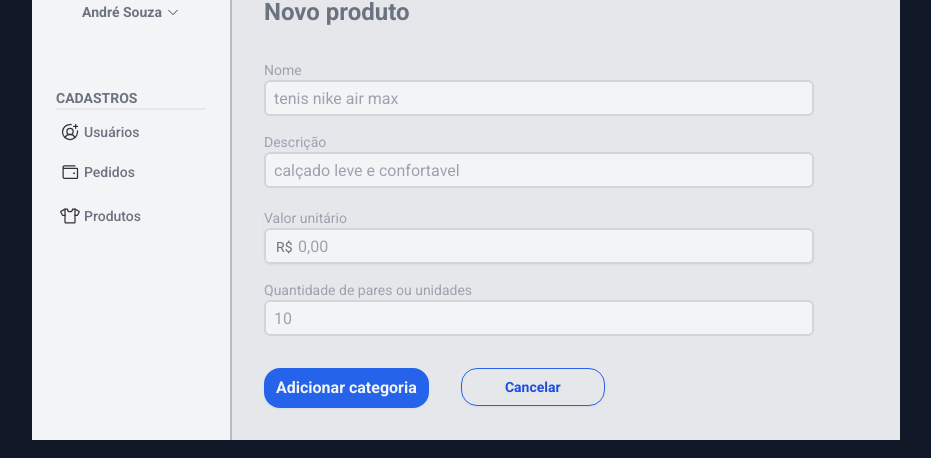
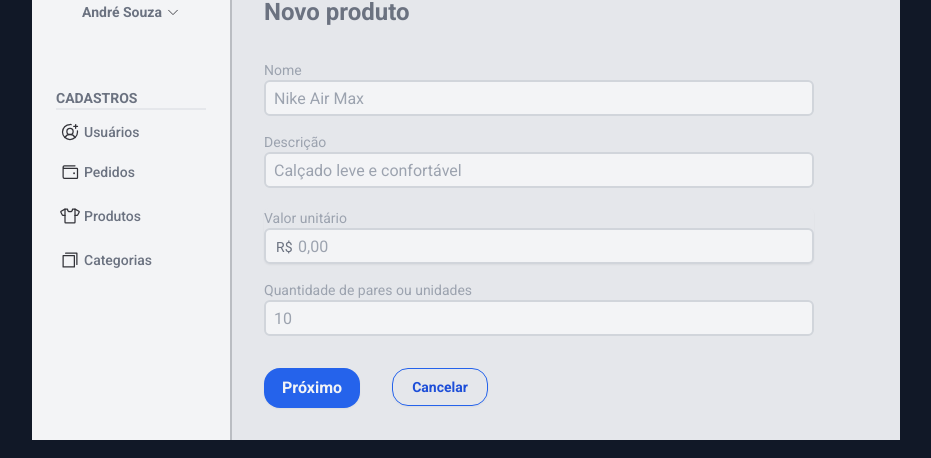
Before and after one commit to als260502/store-app-web, a Next.js app: page /products/create in a window 1280 px wide. Shown: the part 196-654 px from the top of the page, without its empty margins (174-1105 px from the left). Built offline with nearby package versions, Linux system fonts and the light colour scheme; no server answers.

Commit message:
ADD: criando pagina de categorias

```diff
--- a/src/components/Sidebar/index.tsx
+++ b/src/components/Sidebar/index.tsx
@@ -1,6 +1,7 @@
 import Link from "next/link";
 import {
   CaretDown,
+  CopySimple,
   TShirt,
   UserCirclePlus,
   Wall,
@@ -9,7 +10,7 @@ import {
 /* eslint-disable @next/next/no-img-element */
 export const Sidebar = () => {
   return (
-    <aside>
+    <aside className="">
       <div className="h-full w-[150px] md:w-[200px] bg-gray-100 py-8 px-2 flex flex-col border-r-2 border-gray-900 border-opacity-25 ">
         <div className="flex flex-col items-center pb-8">
           <img
@@ -54,6 +55,15 @@ export const Sidebar = () => {
               </span>
             </a>
           </Link>
+
+          <Link href="/categories/create">
+            <a className="flex flex-row p-1 gap-1 items-center hover:scale-110 transition-transform duration-300">
+              <CopySimple size={20} color="#323238" />
+              <span className="py-1 font-medium text-sm text-gray-500">
+                Categorias
+              </span>
+            </a>
+          </Link>
         </div>
       </div>
     </aside>
--- a/src/components/User/create.tsx
+++ b/src/components/User/create.tsx
@@ -135,7 +135,7 @@ export const CreateComponent = () => {
             <div className="flex flex-row gap-6 items-center w-full mt-4 ">
               <Button
                 disabled={loading}
-                className="btn btn-primary btn-sm md:btn-md"
+                className="btn btn-primary btn-sm md:btn-md w-24"
                 type="submit"
               >
                 Salvar
@@ -143,7 +143,7 @@ export const CreateComponent = () => {
               <Button
                 onClick={handleCancel}
                 loading={loading}
-                className="btn btn-outline btn-sm md:btn-md"
+                className="btn btn-outline btn-sm md:btn-md w-24"
               >
                 Cancelar
               </Button>
--- /dev/null
+++ b/src/context/ProductContext.tsx
@@ -0,0 +1,101 @@
+import {
+  createContext,
+  ReactNode,
+  useCallback,
+  useContext,
+  useState,
+} from "react";
+import toast from "react-hot-toast";
+import { Product, useCreateProductMutation } from "../graphql/generated";
+
+interface ProductProviderProps {
+  children: ReactNode;
+}
+
+type Category = {
+  name: string;
+  slug: string;
+  description: string;
+};
+
+interface ProductContextData {
+  product: Product;
+  addProduct: (product: Product) => Product;
+  addProductCategory: (category: string) => void;
+}
+
+const ProductContext = createContext({} as ProductContextData);
+
+export const ProductProvider = ({ children }: ProductProviderProps) => {
+  const [product, setProduct] = useState({} as Product);
+
+  const addProduct = useCallback(
+    (productData: Product): Product => {
+      try {
+        const formattedSlug = productData.name
+          .normalize("NFD")
+          .replace(/[\u0300-\u036f]/g, "")
+          .replace(/ /g, "-")
+          .toLocaleLowerCase();
+
+        const formattedPrice = parseFloat(String(productData.price));
+        const formattedQtd = parseInt(String(productData.quantity));
+
+        const newProduct = {
+          ...productData,
+          slug: formattedSlug,
+          price: formattedPrice,
+          quantity: formattedQtd,
+        };
+
+        setProduct(newProduct);
+      } catch (error) {
+        console.log(error);
+        toast.success("Erro:\nErro ao salvar produto!", {
+          duration: 6000,
+          icon: "😒",
+        });
+      }
+      return product;
+    },
+    [product]
+  );
+
+  const addProductCategory = useCallback((category: string): void => {
+    console.log(category);
+  }, []);
+
+  const [createProduct, { loading }] = useCreateProductMutation();
+
+  const createNewProduct = useCallback(async (data: Product) => {
+    try {
+      const result = await createProduct({
+        variables: data,
+      });
+
+      toast.success("Sucesso:\nProduto cadastrado com sucesso!", {
+        duration: 6000,
+        icon: "👍",
+      });
+      console.log(result);
+    } catch (error) {
+      console.log(error);
+      toast.success("Erro:\nErro ao cadastrar produto!", {
+        duration: 6000,
+        icon: "😒",
+      });
+    }
+  }, []);
+
+  return (
+    <ProductContext.Provider
+      value={{ product, addProduct, addProductCategory }}
+    >
+      {children}
+    </ProductContext.Provider>
+  );
+};
+
+export const useProduct = () => {
+  return useContext(ProductContext);
+};
--- a/src/pages/_app.tsx
+++ b/src/pages/_app.tsx
@@ -2,11 +2,14 @@ import "../styles/global.css";
 import type { AppProps } from "next/app";
 import { ApolloProvider } from "@apollo/client";
 import { client } from "../lib/apollo";
+import { ProductProvider } from "../context/ProductContext";
 
 function MyApp({ Component, pageProps }: AppProps) {
   return (
     <ApolloProvider client={client}>
-      <Component {...pageProps} />
+      <ProductProvider>
+        <Component {...pageProps} />
+      </ProductProvider>
     </ApolloProvider>
   );
 }
--- /dev/null
+++ b/src/pages/categories/create.tsx
@@ -0,0 +1,67 @@
+import { NextPage } from "next";
+import { useProduct } from "../../context/ProductContext";
+import { Toaster } from "react-hot-toast";
+
+import { yupResolver } from "@hookform/resolvers/yup";
+import * as yup from "yup";
+
+import { useForm } from "react-hook-form";
+import { Product } from "../../graphql/generated";
+
+import { Button } from "../../components/Button";
+import { Header } from "../../components/Header";
+import { Search } from "../../components/Search";
+import { Sidebar } from "../../components/Sidebar";
+import { Select } from "../../components/FormComponents/Select";
+
+const createCategoryFormSchema = yup.object().shape({
+  name: yup.string().required("Nome obrigatório"),
+  description: yup.string().required("Descrição obrigatória"),
+});
+
+const Create: NextPage = () => {
+  const { addProduct, product } = useProduct();
+  const {
+    register,
+    handleSubmit,
+    reset,
+    formState: { errors },
+  } = useForm<Product>({
+    resolver: yupResolver(createCategoryFormSchema),
+  });
+
+  const handleCreateCategory = () => {};
+  return (
+    <>
+      <div className="w-full h-full items-center mt-20 justify-center ">
+        <div className="flex w-[900px] mx-auto flex-row p-4">
+          <Sidebar />
+
+          <main className="w-full h-full min-w-[600px]">
+            <Search />
+            <div className="bg-gray-200 min-h-[60vh] ">
+              <div className="p-8">
+                <div>
+                  <Header title="Categoria" />
+                </div>
+              </div>
+
+              <div className="px-8">
+                <select
+                  className="input focus:outline-0 selection:rig-none"
+                  name="category"
+                >
+                  <option>Camisetas</option>
+                  <option>Calçados</option>
+                </select>
+              </div>
+            </div>
+          </main>
+        </div>
+      </div>
+      <Toaster position="top-right" reverseOrder={false} />
+    </>
+  );
+};
+
+export default Create;
--- a/src/pages/products/create.tsx
+++ b/src/pages/products/create.tsx
@@ -10,78 +10,43 @@ import { Search } from "../../components/Search";
 import { Sidebar } from "../../components/Sidebar";
 import { Header } from "../../components/Header";
 
-import { useCallback } from "react";
-import { useCreateProductMutation } from "../../graphql/generated";
+import { useCallback, useState } from "react";
+import { Product } from "../../graphql/generated";
 import { Button } from "../../components/Button";
 
 import toast, { Toaster } from "react-hot-toast";
-
-interface CreateProductFormData {
-  name: string;
-  description: string;
-  price: string;
-  quantity: string;
-}
+import { useProduct } from "../../context/ProductContext";
+import { useRouter } from "next/router";
 
 const createProductFormSchema = yup.object().shape({
   name: yup.string().required("Nome obrigatório"),
-  description: yup.string().required("Decrição obrigatória"),
-  price: yup.string().required("Preço do produto e obrigatorio"),
+  description: yup.string().required("Descrição obrigatória"),
+  price: yup.string().required("Preço do produto e obrigatório"),
   quantity: yup.string().required("Informe a quantidade em estoque"),
 });
 
 const Create: NextPage = () => {
+  const { addProduct, product } = useProduct();
   const {
     register,
     handleSubmit,
     reset,
     formState: { errors },
-  } = useForm<CreateProductFormData>({
+  } = useForm<Product>({
     resolver: yupResolver(createProductFormSchema),
   });
+
+  const navigate = useRouter();
+
   const handleResetForm = useCallback(() => {
     reset();
   }, [reset]);
 
-  const [createProduct, { loading }] = useCreateProductMutation();
-
-  const handleCreateProduct: SubmitHandler<
-    CreateProductFormData
-  > = async values => {
-    try {
-      const formatedSlug = values.name
-        .normalize("NFD")
-        .replace(/[\u0300-\u036f]/g, "")
-        .replace(/ /g, "-")
-        .toLocaleLowerCase();
-
-      const formatedPrice = parseFloat(values.price);
-      const formatedQtd = parseInt(values.quantity);
-
-      const formData = {
-        ...values,
-        slug: formatedSlug,
-        price: formatedPrice,
-        quantity: formatedQtd,
-      };
-
-      const result = await createProduct({
-        variables: formData,
-      });
-
-      toast.success("Sucesso:\nProduto cadastrado com sucesso!", {
-        duration: 6000,
-        icon: "👍",
-      });
-      console.log(result);
-    } catch (error) {
-      console.log(error);
-      toast.success("Erro:\nErro ao cadastrar produto!", {
-        duration: 6000,
-        icon: "😒",
-      });
-    }
-  };
+  const handleCreateProduct: SubmitHandler<Product> = useCallback(values => {
+    const result = addProduct(values);
+    navigate.push("/category/create");
+    console.log(product);
+  }, []);
 
   return (
     <>
@@ -94,7 +59,7 @@ const Create: NextPage = () => {
             <div className="bg-gray-200 h-full">
               <div className="p-8">
                 <div>
-                  <Header title="Novo produto" loading={loading} />
+                  <Header title="Novo produto" />
                 </div>
                 <form
                   className="mt-8 w-[550px] flex flex-col gap-4"
@@ -106,7 +71,7 @@ const Create: NextPage = () => {
                     name="name"
                     label="Nome"
                     type="text"
-                    placeholder="tenis nike air max"
+                    placeholder="Nike Air Max"
                     className="input input-text"
                   />
 
@@ -116,7 +81,7 @@ const Create: NextPage = () => {
                     name="description"
                     label="Descrição"
                     type="text"
-                    placeholder="calçado leve e confortavel"
+                    placeholder="Calçado leve e confortável"
                     className="input input-text"
                   />
 
@@ -145,18 +110,16 @@ const Create: NextPage = () => {
                   />
                   <div className="flex flex-row gap-8 mt-4">
                     <Button
-                      disabled={loading}
-                      className="btn btn-primary btn-md "
+                      className="btn btn-primary btn-md w-24 "
                       type="submit"
                     >
-                      Adicionar categoria
+                      Próximo
                     </Button>
 
                     <Button
                       type="button"
                       onClick={handleResetForm}
-                      className="btn btn-outline btn-sm w-36"
-                      disabled={loading}
+                      className="btn btn-outline btn-sm w-24"
                     >
                       Cancelar
                     </Button>
```
Also changed, not shown: .eslintrc.json.
